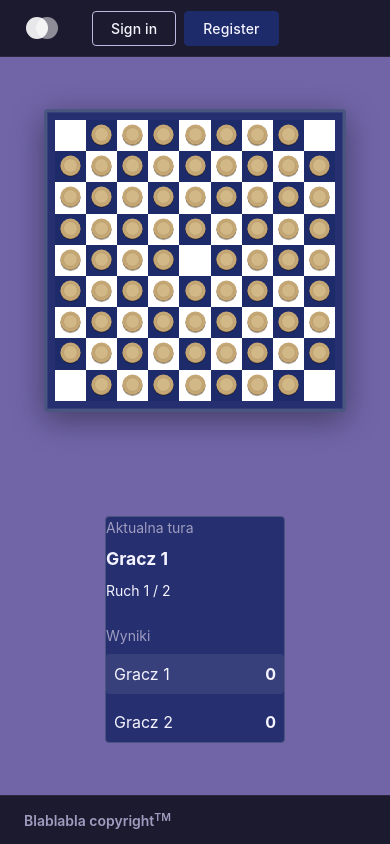
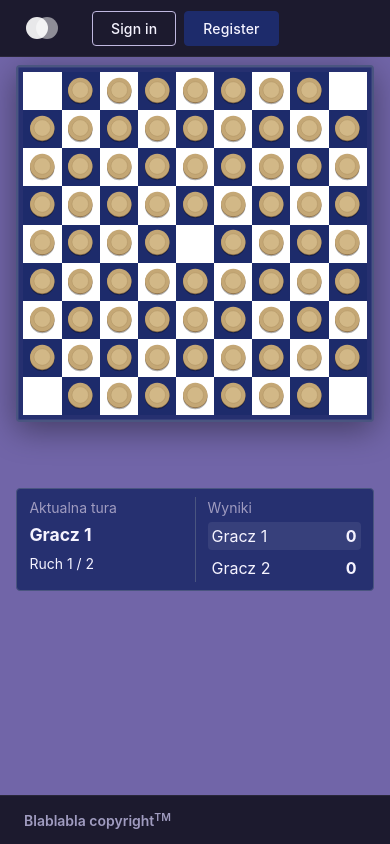
Before and after one commit to Gilomyk/multiwarcaby_v2, a Vue app: page / in a window 390 px wide. Built offline with nearby package versions, Linux system fonts and the light colour scheme.

Commit message:
style: optimize mobile game layout and status panel

```diff
--- a/src/components/board/GameBoard.vue
+++ b/src/components/board/GameBoard.vue
@@ -89,4 +89,16 @@ defineExpose({
   width: min(72vmin, 620px);
   height: min(72vmin, 620px);
 }
+
+@media (max-width: 900px) {
+  .game-board {
+    width: min(88vw, 52dvh);
+    height: min(88vw, 52dvh);
+  }
+
+  .game-board-wrapper {
+    padding: 5px;
+    border-width: 2px;
+  }
+}
 </style>
--- a/src/components/game/GameStatus.vue
+++ b/src/components/game/GameStatus.vue
@@ -117,4 +117,39 @@ const moveLabel = computed(() => {
 .game-status__score--active {
   background: rgba(255, 255, 255, 0.08);
 }
+
+@media (max-width: 900px) {
+  .game-status {
+    flex-direction: row;
+    align-items: stretch;
+    gap: var(--space-3);
+
+    width: 100%;
+    min-width: 0;
+    padding: var(--space-2) var(--space-3);
+  }
+
+  .game-status__turn,
+  .game-status__scores {
+    flex: 1;
+    min-width: 0;
+    gap: var(--space-1);
+  }
+
+  .game-status__scores {
+    border-left: 1px solid var(--color-board-border);
+    padding-left: var(--space-3);
+  }
+
+  .game-status__score {
+    padding: 2px var(--space-1);
+    gap: var(--space-2);
+  }
+
+  .game-status__sequence {
+    margin-top: 2px;
+    padding: 2px 6px;
+    font-size: 0.75rem;
+  }
+}
 </style>
--- a/src/views/GameView.vue
+++ b/src/views/GameView.vue
@@ -449,13 +449,6 @@ function showActionError(error: ActionError) {
   min-height: 34px;
 }
 
-@media (max-width: 900px) {
-  .game-layout {
-    flex-direction: column;
-    align-items: center;
-  }
-}
-
 .board-stage {
   position: relative;
 }
@@ -465,12 +458,6 @@ function showActionError(error: ActionError) {
   top: 0;
   left: calc(100% + var(--space-6));
   min-width: 180px;
-}
-
-@media (max-width: 900px) {
-  .game-side-panel {
-    position: static;
-  }
 }
 
 .game-feedback {
@@ -485,6 +472,46 @@ function showActionError(error: ActionError) {
   animation: game-result-enter 220ms ease-out;
 }
 
+@media (max-width: 900px) {
+  .game-view {
+    min-height: 100dvh;
+  }
+
+  .game-main {
+    align-items: flex-start;
+    padding: var(--space-2);
+  }
+
+  .game-layout {
+    flex-direction: column;
+    align-items: center;
+  }
+
+  .game-area {
+    gap: var(--space-2);
+  }
+
+  .game-action-area {
+    gap: var(--space-1);
+    min-height: 48px;
+  }
+
+  .game-controls {
+    min-height: 30px;
+  }
+
+  .game-feedback {
+    min-height: 16px;
+    font-size: 0.75rem;
+  }
+
+  .game-side-panel {
+    position: static;
+    width: 100%;
+    min-width: 0;
+  }
+}
+
 @keyframes game-result-enter {
   from {
     opacity: 0;
```
